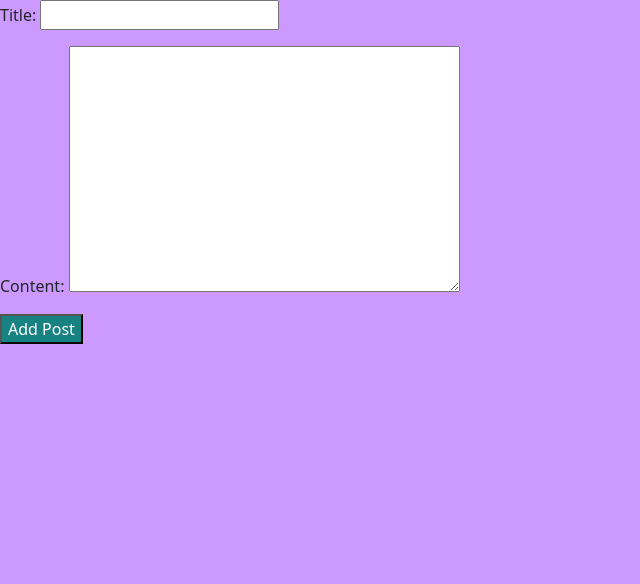
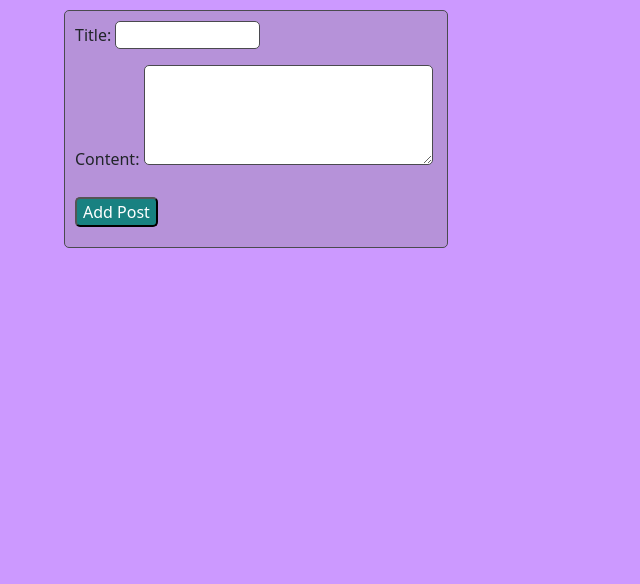
Before and after one commit to EddieCodeHub/Nerd_News, a Django app: page / in a window 1280 px wide. Shown: the part 60-644 px from the top of the page, without its empty margins (0-640 px from the left). Run offline with Django 4.2, Linux system fonts and the light colour scheme; a user stored in the database is signed in; data that the repository does not hold is empty.

Commit message:
docs: continue stylign homepage

```diff
--- a/nerdnews/settings.py
+++ b/nerdnews/settings.py
@@ -29,7 +29,7 @@ TEMPLATES_DIR = os.path.join(BASE_DIR, 'templates')
 SECRET_KEY = 'django-insecure-1&8kz=b5l--h-&7n$pf-&7injv(_=eubtq0%8=h8_yp187fr4a'
 
 # SECURITY WARNING: don't run with debug turned on in production!
-DEBUG = False
+DEBUG = True
 ALLOWED_HOSTS = ['localhost','.herokuapp.com','127.0.0.1']
 
 
--- a/news/models.py
+++ b/news/models.py
@@ -23,10 +23,6 @@ class News_Post(models.Model):
     def __str__(self):
         return f"{self.title} written by {self.author}"
 
-    def save(self, *args, **kwargs):
-        if not self.summary:
-            self.summary = Truncator(self.content).chars(100)
-        super(News_Post, self).save(*args, **kwargs)
 
 
 class Comment(models.Model):
--- a/news/templates/news/index.html
+++ b/news/templates/news/index.html
@@ -3,12 +3,12 @@
 {% block content %}
 
 <!-- index.html content starts here -->
-<div class="">
+<div class="post-form">
     {% if user.is_authenticated %}
     <form method="post" action="{% url 'home' %}" id="postForm">
         {% csrf_token %}
         {{ form.as_p }}
-        <button type="submit" id="submitPostButton" class="btn-edit">Add Post</button>
+        <button type="submit" id="submitPostButton" class="btn-post">Add Post</button>
     </form>
     {% endif %}
 </div>
@@ -19,7 +19,7 @@
         <div class="col-12 mt-3 center">
             <div class="row">
                 {% for News_Post in news_post_list %}
-                <div class="post-container col-md-8">
+                <div class="col-md-10 post-container">
                     <div class="card mb-4">
                         <div class="card-body">
                             <div class="image-container">
--- a/news/views.py
+++ b/news/views.py
@@ -3,16 +3,15 @@ from django.views import generic
 from django.contrib import messages
 from django.http import HttpResponseRedirect
 from django.db.models import Sum, Case, When, IntegerField, Count
-from django.views.generic import ListView
 from .models import News_Post, Comment, Vote
 from .forms import CommentForm, NewsPostForm
 
 
 # Create your views here.
 class news_post_list(generic.ListView):
-    queryset = News_Post.objects.all()
+    queryset = News_Post.objects.filter(status=1)
     template_name = "news/index.html"
-    paginate_by = 3
+    paginate_by = 10
 
     def get_context_data(self, **kwargs):
         context = super().get_context_data(**kwargs)
@@ -111,7 +110,7 @@ def comment_delete(request, slug, comment_id):
     """
     view to delete comment
     """
-    queryset = News_Post.objects.filter(status=1)
+    queryset = News_Post.objects.filter(status=1).order_by('-created_on')
     post = get_object_or_404(queryset, slug=slug)
     comment = get_object_or_404(Comment, pk=comment_id)
 
--- a/static/css/style.css
+++ b/static/css/style.css
@@ -156,3 +156,46 @@ body {
 .no-underline {
     text-decoration: none;
   }
+
+.post-container {
+    display: flex;
+    flex-direction: column;
+    align-items: center;
+    justify-content: center;
+}
+
+.post-container > * {
+    width: 80%;
+}
+
+.post-form {
+    margin-left: 5%;
+    margin-top: 10px;
+    margin-bottom: 10px;
+    border: 1px solid #4A4A4F;
+    background-color: rgba(128, 128, 128, 0.3);
+    width: 30%;
+    padding: 10px;
+    border-radius: 5px;
+}
+
+#id_content {
+    width: 80%;
+    height: 100px;
+    border: 1px solid #4A4A4F;
+    border-radius: 5px;
+}
+
+#id_title {
+    width: 40%;
+    border: 1px solid #4A4A4F;
+    border-radius: 5px;
+}
+
+.btn-post {
+    background-color: #188181;
+    color: #fff;
+    margin-top: 10px;
+    margin-bottom: 10px;
+    border-radius: 5px;
+}
```
Also changed, not shown: news/migrations/0010_alter_news_post_options.py (added), news/migrations/0011_alter_news_post_options.py (added), news/migrations/0012_alter_news_post_options.py (added), news/migrations/0013_alter_news_post_options.py (added).
